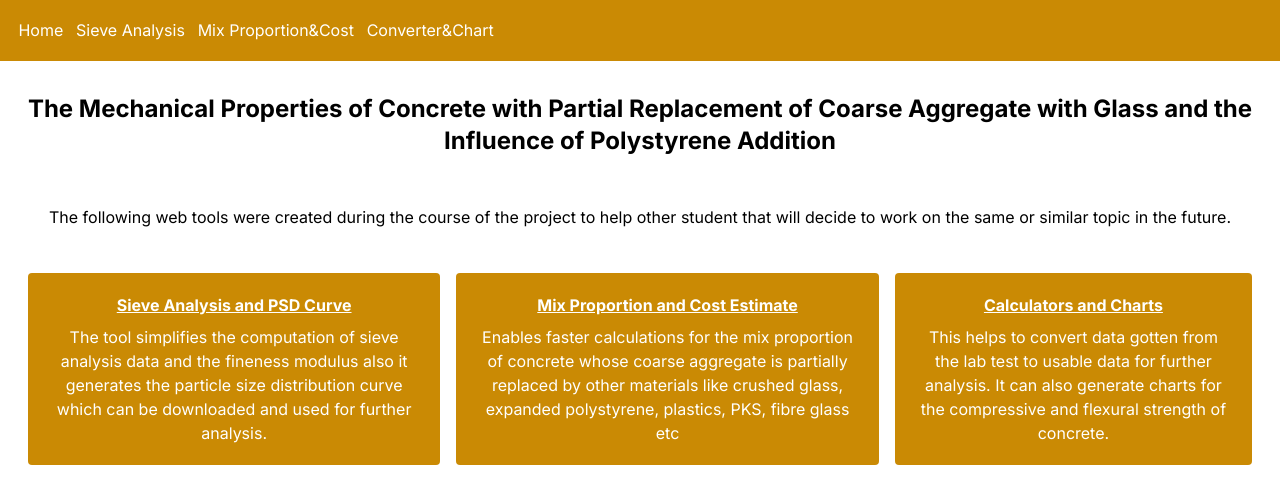
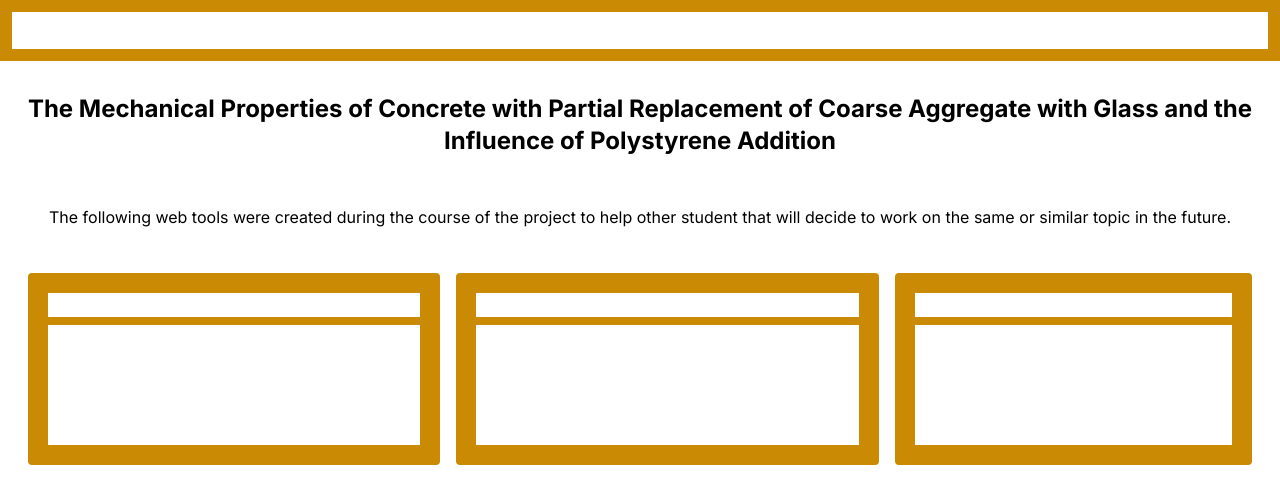
Before and after one commit to IsraelIyke/ug-project, a Next.js app: page / in a window 1280 px wide. Shown: the top 504 px of the page. Built offline with nearby package versions, Linux system fonts and the light colour scheme.

Commit message:
Update globals.css

```diff
--- a/app/globals.css
+++ b/app/globals.css
@@ -23,6 +23,9 @@ body {
   color: rgb(var(--foreground-rgb));
   -webkit-tap-highlight-color: transparent;
 }
+*{
+  background-color: white;
+}
 .nav-list li {
   background-color: transparent;
   padding: 0.3rem;
```
